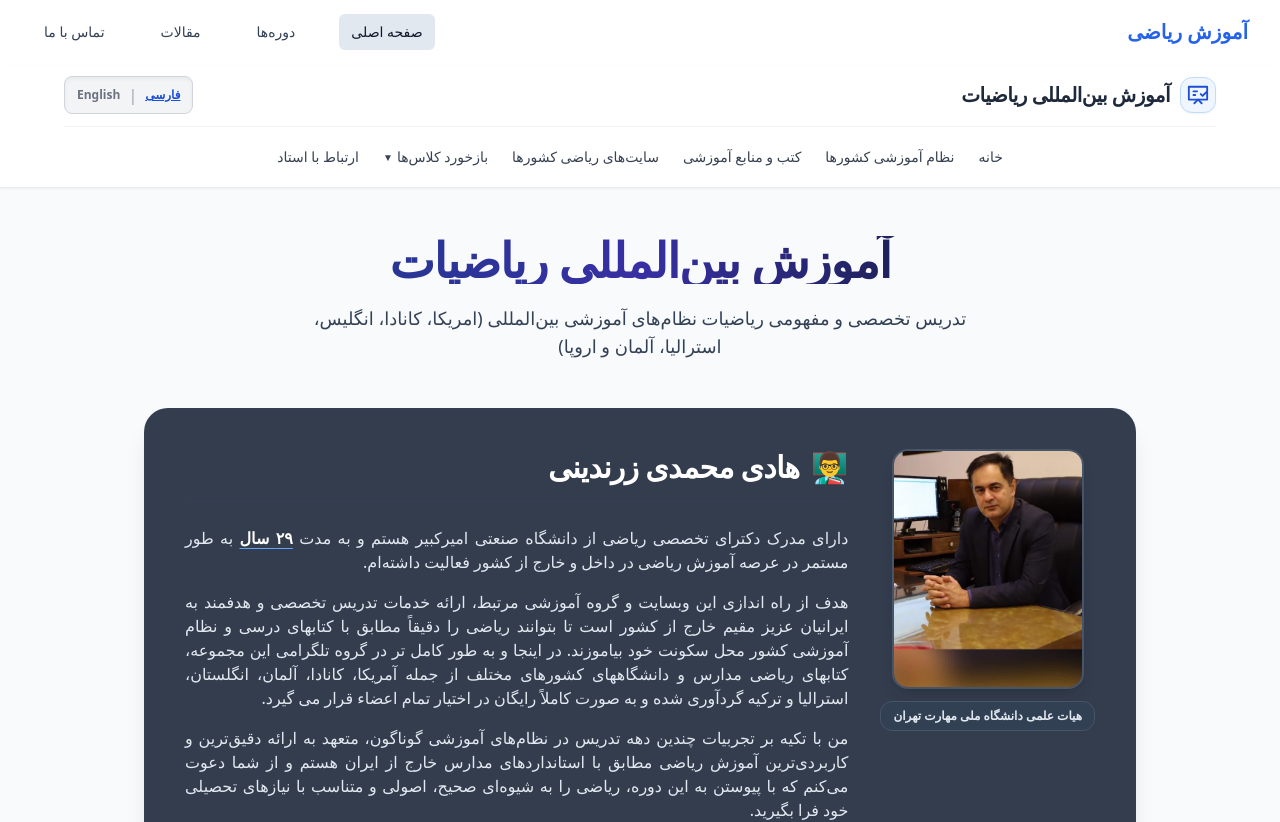
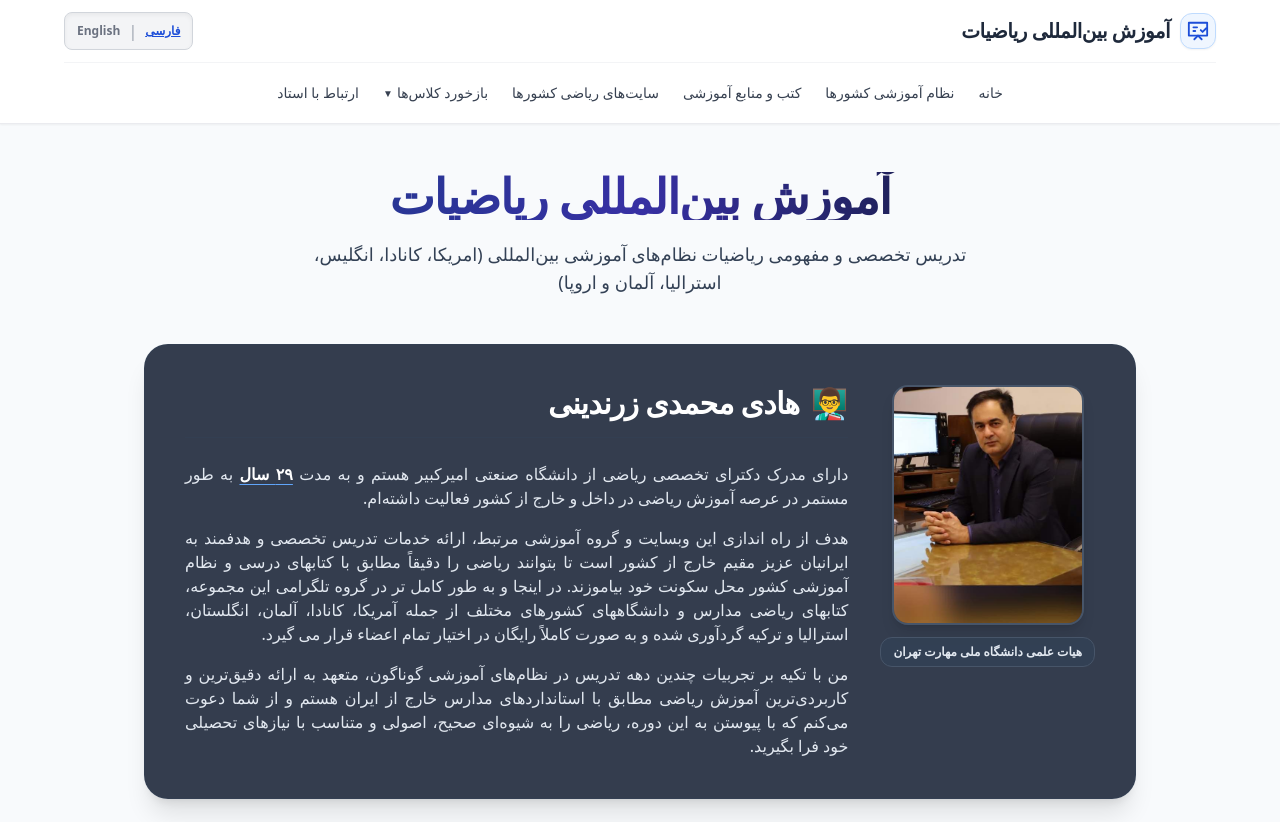
Before and after one commit to Hmohammadiz633/International-Mathematics-Site, a Next.js app: page / in a window 1280 px wide. Shown: the top 822 px of the page. Built offline with nearby package versions, Linux system fonts and the light colour scheme.

Commit message:
Update layout.js

```diff
--- a/app/layout.js
+++ b/app/layout.js
@@ -1,8 +1,4 @@
-'use client';
-
 import './globals.css';
-import Link from 'next/link';
-import { usePathname } from 'next/navigation';
 
 export const metadata = {
   title: 'آموزش بین‌المللی ریاضی و تدریس خصوصی GCSE Maths',
@@ -14,6 +10,7 @@ export const metadata = {
     'ریاضی بین‌الملل'
   ],
   authors: [{ name: 'International Math' }],
+  // اضافه کردن تنظیمات آیکون‌ها
   icons: {
     icon: '/favicon.ico',
     apple: '/apple-touch-icon.png',
@@ -29,55 +26,14 @@ export const metadata = {
 };
 
 export default function RootLayout({ children }) {
-  const pathname = usePathname();
-
-  const navLinks = [
-    { name: 'صفحه اصلی', href: '/' },
-    { name: 'دوره‌ها', href: '/courses' },
-    { name: 'مقالات', href: '/articles' },
-    { name: 'تماس با ما', href: '/contact' },
-  ];
-
   return (
     <html lang="fa" dir="rtl">
+      {/* می‌توانید فاوآیکون را در تگ head هم برای اطمینان بیشتر اضافه کنید */}
       <head>
         <link rel="icon" href="/favicon.ico" />
       </head>
       <body className="min-h-screen bg-slate-50 text-slate-900 font-sans antialiased">
-
-        {/* منوی سایت */}
-        <header className="bg-white shadow-md sticky top-0 z-50">
-          <div className="max-w-7xl mx-auto px-4 sm:px-6 lg:px-8">
-            <div className="flex justify-between h-16 items-center">
-              <div className="flex-shrink-0 font-bold text-xl text-blue-600">
-                آموزش ریاضی
-              </div>
-
-              <nav className="hidden md:flex space-x-reverse space-x-8">
-                {navLinks.map((link) => {
-                  const isActive = pathname === link.href;
-                  return (
-                    <Link
-                      key={link.href}
-                      href={link.href}
-                      className={`px-3 py-2 rounded-md text-sm font-medium transition-colors ${
-                        isActive
-                          ? 'bg-slate-200 text-slate-900 font-bold'
-                          : 'text-slate-700 hover:bg-slate-100 hover:text-blue-600'
-                      }`}
-                    >
-                      {link.name}
-                    </Link>
-                  );
-                })}
-              </nav>
-            </div>
-          </div>
-        </header>
-
-        {/* محتوای صفحات */}
-        <main>{children}</main>
-
+        {children}
       </body>
     </html>
   );
```
